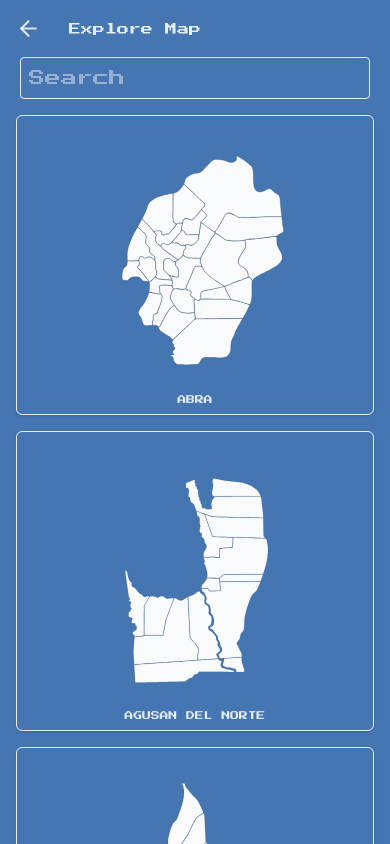
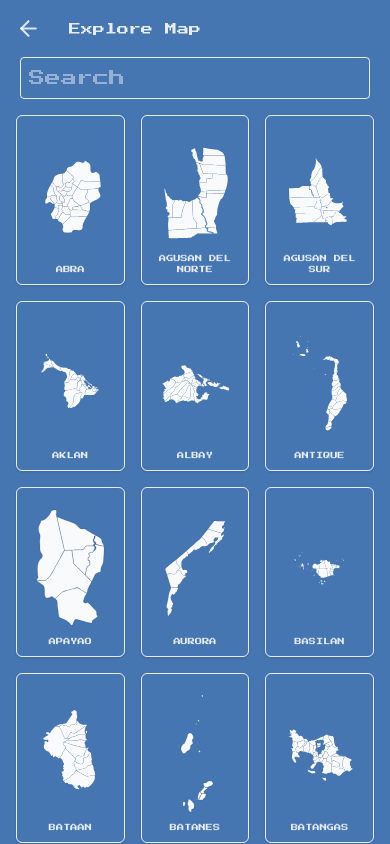
Before and after one commit to JeyBySy/MapaManiaPH, a React (Vite) app: page /exploremap in a window 390 px wide. Shown: the top 844 px of the page. Built offline with nearby package versions, Linux system fonts and the light colour scheme.

Commit message:
General UI updates

```diff
--- a/src/components/MapSVG.tsx
+++ b/src/components/MapSVG.tsx
@@ -254,7 +254,7 @@ const MapSVG: React.FC<SVGProps> = ({
 
                     {(mode === 'summary' || mode === 'explore') && (
                         <div className='w-full bg-transparent flex items-center justify-center'>
-                            <p className="text-center text-[55%] sm:text-sm p-2 break-words line-clamp-2">
+                            <p className="text-center text-[45%] sm:text-sm p-2 break-words line-clamp-2">
                                 {formatProvinceName(provinceName)}
                             </p>
                         </div>
--- a/src/components/Skeleton/ProvinceSkeleton.tsx
+++ b/src/components/Skeleton/ProvinceSkeleton.tsx
@@ -2,10 +2,10 @@ import React from 'react'
 
 const ProvinceSkeleton: React.FC = () => {
     return (
-        <div className="w-full h-full relative flex items-center justify-center mb-6 py-4 animate-pulse ">
-            <div className="text-white text-center flex flex-col justify-center items-center">
-                <div className="mb-5 hidden md:block">Loading province outline...</div>
-                <div className="w-16 h-16 border-8 border-retro-yellow border-dashed rounded-full animate-spin mx-auto" />
+        <div className="w-full h-full relative flex items-center justify-center animate-pulse ">
+            <div className="text-white text-center flex flex-col justify-center items-center gap-2 lg:gap-5">
+                <div className="text-[40%] lg:text-base">Loading province outline...</div>
+                <div className="w-10 h-10 lg:w-16 lg:h-16 border-4 lg:border-8 border-retro-yellow border-dashed rounded-full animate-spin mx-auto " />
             </div>
         </div>
     )
--- a/src/pages/Modes/ExploreMap/ExploreMapPage.tsx
+++ b/src/pages/Modes/ExploreMap/ExploreMapPage.tsx
@@ -35,13 +35,13 @@ const ExploreMapPage: React.FC = () => {
                 onChange={(e) => setSearchTerm(e.target.value)}
               />
             </div>
-            <div className="w-full h-full grid grid-cols-1 md:grid-cols-2 lg:grid-cols-5 gap-4 p-4">
+            <div className="w-full h-full grid grid-cols-3 lg:grid-cols-5 gap-4 p-4">
               {filteredProvinces.length > 0 ? (
                 filteredProvinces.map((province) => (
                   <div
                     onClick={() => { handlePathClick(province) }}
                     key={province}
-                    className="w-full h-[300px] pt-5 px-2 border shadow rounded-md overflow-hidden cursor-pointer dark:hover:bg-gray-700/50 hover:bg-retro-mint/10 hover:shadow-2xl"
+                    className="w-full h-[170px] lg:h-[300px] pt-5 px-2 border shadow rounded-md overflow-hidden cursor-pointer dark:hover:bg-gray-700/50 hover:bg-retro-mint/10 hover:shadow-2xl"
                   >
                     <MapSVG
                       provinceName={province}
--- a/src/pages/Modes/QuickStartMode.tsx
+++ b/src/pages/Modes/QuickStartMode.tsx
@@ -114,7 +114,7 @@ const QuickStartMode: React.FC = () => {
       {/* RIGHT: Map Display*/}
       <div className="grid grid-rows-[1fr_auto] lg:block lg:grid-rows-none h-fit w-full px-2 space-y-2 lg:w-12/12 lg:h-auto mx-auto overflow-hidden relative ">
         {/* Map */}
-        <div className={`w-full mx-auto ${submitted ? 'h-[85vh]' : 'h-[70vh]'} relative lg:h-[80vh] bg-transparent border border-gray-300 dark:border-gray-500 rounded-lg shadow-lg z-30`}>
+        <div className={`w-full mx-auto ${submitted ? 'h-[85vh]' : 'h-[70vh]'} relative lg:h-[80vh] bg-transparent border border-gray-300 dark:border-gray-500 rounded-lg py-2 shadow-lg z-30`}>
           {/* Province Name */}
           <div className="absolute left-0 top-0 z-10 py-4 px-4">
             <TypingText
```
